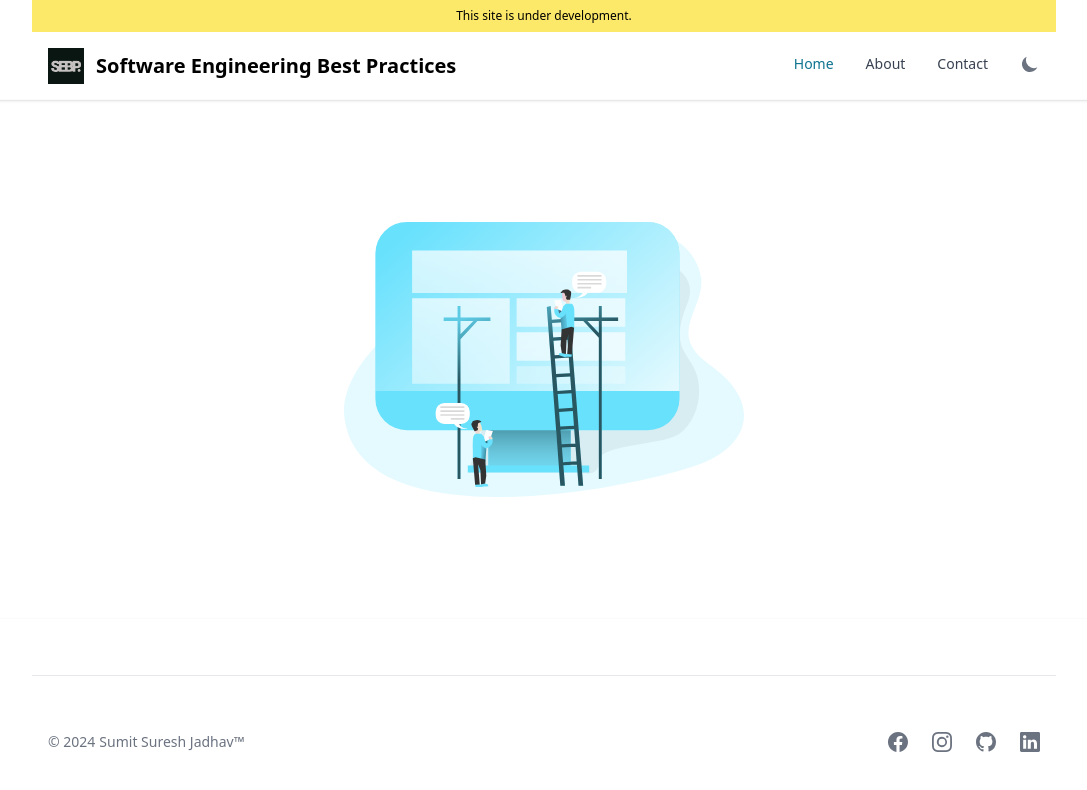
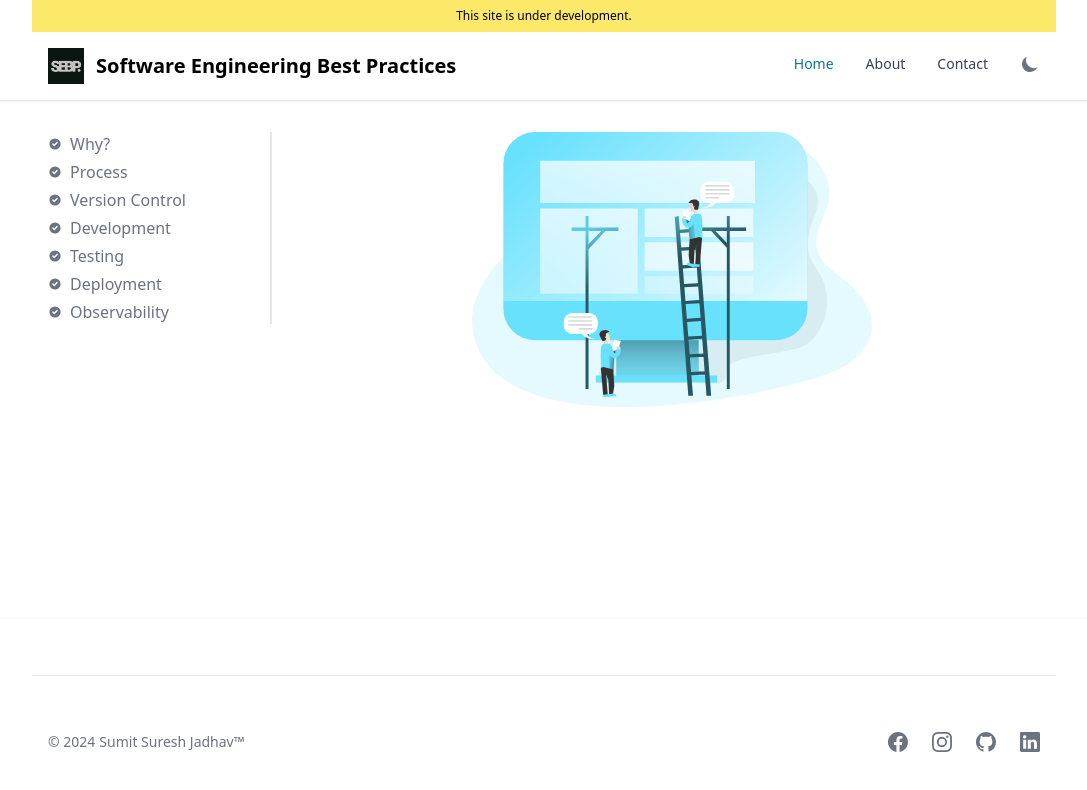
Before and after one commit to softwareengineeringbestpractices/softwareengineeringbestpractices.github.io, a React (Create React App) app: page / in a window 1280 px wide. Shown: the top 790 px of the page, without its empty margins (96-1183 px from the left). Built offline with nearby package versions, Linux system fonts and the light colour scheme.

Commit message:
Added dummy side bar

```diff
--- a/src/components/ContentWrapper/index.tsx
+++ b/src/components/ContentWrapper/index.tsx
@@ -1,7 +1,13 @@
 import building from '../../images/building-website.svg'
+import Index from '../Index'
 
-const ContentWrapper = () => <div className="flex flex-1 min-h-48 justify-center overflow-hidden shadow">
-    <img className="mx-auto my-4" src={building} alt="under development" width={400} />
+const ContentWrapper = () => <div className="flex-1 min-h-48 justify-center overflow-hidden shadow">
+    <div className="flex max-w-5xl mx-auto py-8">
+        <Index />
+        <div className="flex-1">
+            <img className="mx-auto" src={building} alt="under development" width={400} />
+        </div>
+    </div>
 </div>
 
 
--- /dev/null
+++ b/src/components/Index/index.tsx
@@ -0,0 +1,20 @@
+import { List } from 'flowbite-react'
+import { HiCheckCircle } from 'react-icons/hi'
+
+function Index() {
+    return (
+        <div className="w-64 px-4">
+            <List className="border-r-2">
+                <List.Item icon={HiCheckCircle} className="hover:underline hover:cursor-pointer">Why?</List.Item>
+                <List.Item icon={HiCheckCircle} className="hover:underline hover:cursor-pointer">Process</List.Item>
+                <List.Item icon={HiCheckCircle} className="hover:underline hover:cursor-pointer">Version Control</List.Item>
+                <List.Item icon={HiCheckCircle} className="hover:underline hover:cursor-pointer">Development</List.Item>
+                <List.Item icon={HiCheckCircle} className="hover:underline hover:cursor-pointer">Testing</List.Item>
+                <List.Item icon={HiCheckCircle} className="hover:underline hover:cursor-pointer">Deployment</List.Item>
+                <List.Item icon={HiCheckCircle} className="hover:underline hover:cursor-pointer">Observability</List.Item>
+            </List>
+        </div>
+    )
+}
+
+export default Index
```
